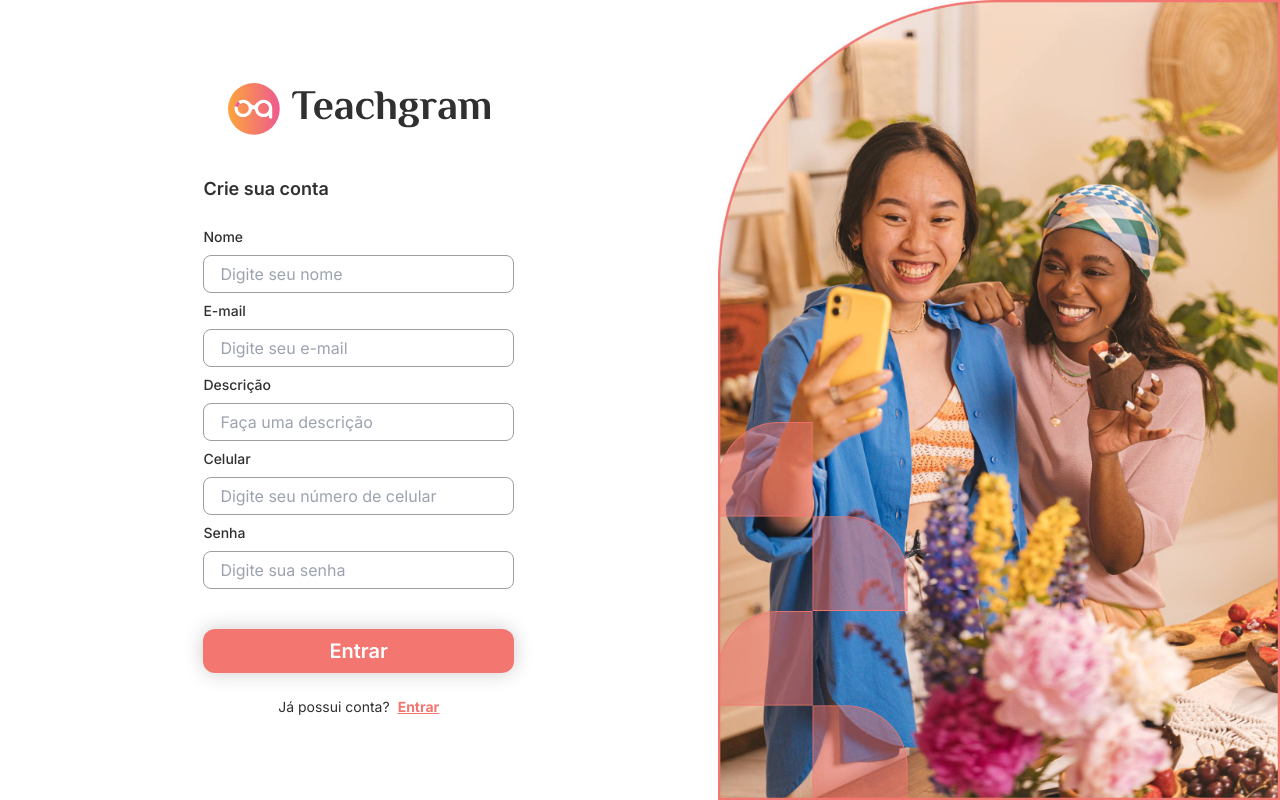
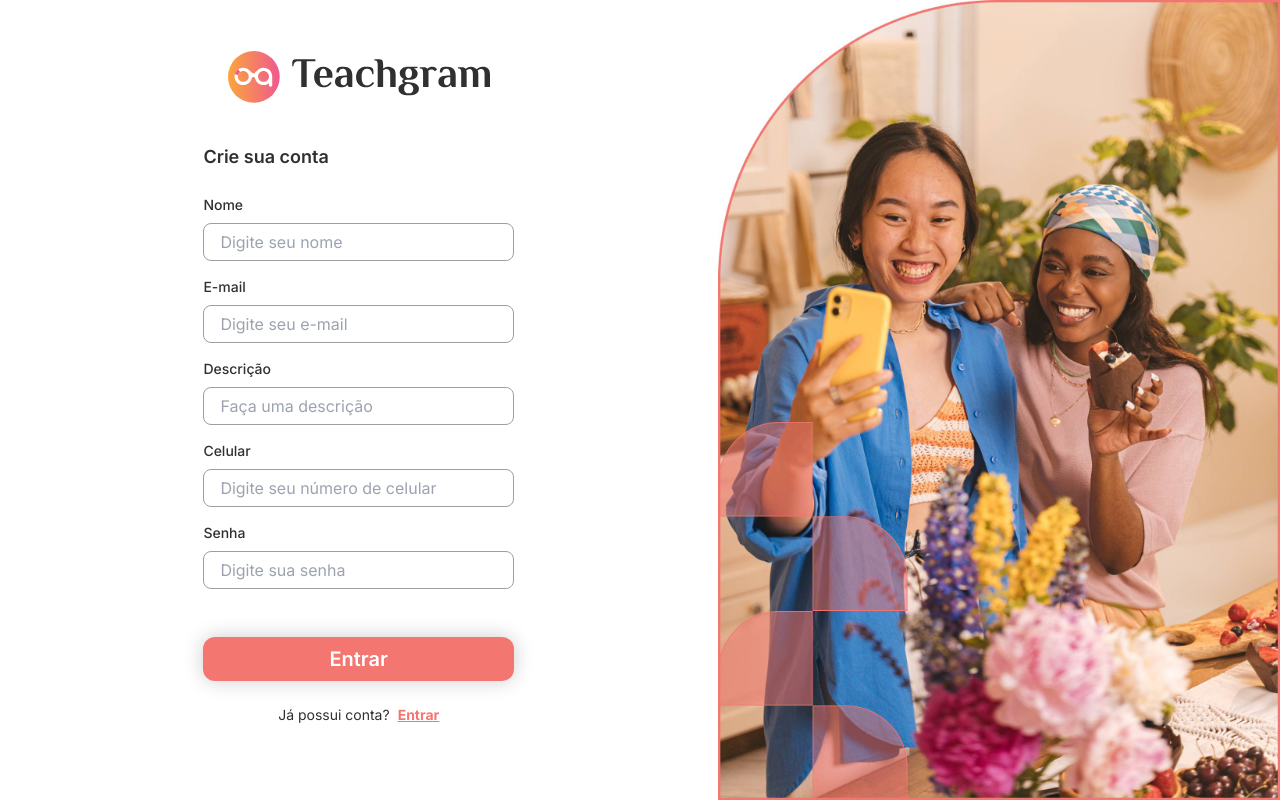
Before and after one commit to KaueFSoares/teachgram, a React (Vite) app in the folder front/: page / in a window 1280 px wide. Built offline with nearby package versions, Linux system fonts and the light colour scheme.

Commit message:
refactor: implements scroll to login and signup pages

```diff
--- a/front/src/index.css
+++ b/front/src/index.css
@@ -9,6 +9,19 @@
     font-family: "Inter";
 }
 
+*::-webkit-scrollbar {
+    width: 0.25rem;
+}
+
+*::-webkit-scrollbar-track{
+    background: #fff
+}
+
+*::-webkit-scrollbar-thumb{
+    background: #F37671;
+    border-radius: 0.5rem;
+}
+
 input[type="checkbox"]:not(:checked) {
     -webkit-appearance: none;
     -moz-appearance: none;
--- a/front/src/pages/LoginPage.tsx
+++ b/front/src/pages/LoginPage.tsx
@@ -4,20 +4,20 @@ import Input from "../components/layout/form/Input.tsx"
 const LoginPage = () => {
   return (
     <main
-      className="w-full min-h-screen flex justify-between"
+      className="w-full max-w-full min-h-screen flex justify-between"
     >
       <div
         className="flex-grow h-full min-h-screen flex flex-col items-center justify-center text-black
                   "
       >
-        <div className="h-full flex flex-col p-12 items-start justify-center gap-8 text-black
-                        lg:w-2/3 lg:gap-6 lg:p-6
+        <div className="h-full flex flex-col p-12 items-start justify-start gap-8 text-black
+                        lg:w-2/3 lg:gap-6 lg:pt-0 lg:px-6 lg:pb-6  lg:overflow-auto lg:max-h-[calc(100vh-6rem)]
                         xl:w-1/2
                         2xl:w-1/3">
           <img
             src="/images/full_logo.svg"
             alt="Teachgram"
-            className="self-center mb-4"
+            className="self-center mb-4 flex"
           />
 
           <h2 className="font-semibold text-xl
--- a/front/src/pages/SignupPage.tsx
+++ b/front/src/pages/SignupPage.tsx
@@ -4,14 +4,14 @@ import Input from "../components/layout/form/Input.tsx"
 const SignupPage = () => {
   return (
     <main
-      className="w-full min-h-screen flex justify-between"
+      className="w-full max-w-full min-h-screen flex justify-between"
     >
       <div
         className="flex-grow h-full min-h-screen flex flex-col items-center justify-center text-black
-                    "
+                  "
       >
-        <div className="h-full flex flex-col p-12 items-start justify-center gap-8 text-black
-                          lg:w-2/3 lg:gap-6 lg:p-6
+        <div className="h-full flex flex-col p-12 items-start justify-start gap-8 text-black
+                        lg:w-2/3 lg:gap-6 lg:pt-0 lg:px-6 lg:pb-6  lg:overflow-auto lg:max-h-[calc(100vh-6rem)]
                           xl:w-1/2
                           2xl:w-1/3">
           <img
@@ -28,7 +28,7 @@ const SignupPage = () => {
           <form
             action=""
             className="w-full flex flex-col gap-4
-                          lg:gap-2"
+                          lg:gap-4"
           >
             <Input
               name="Nome"
```
